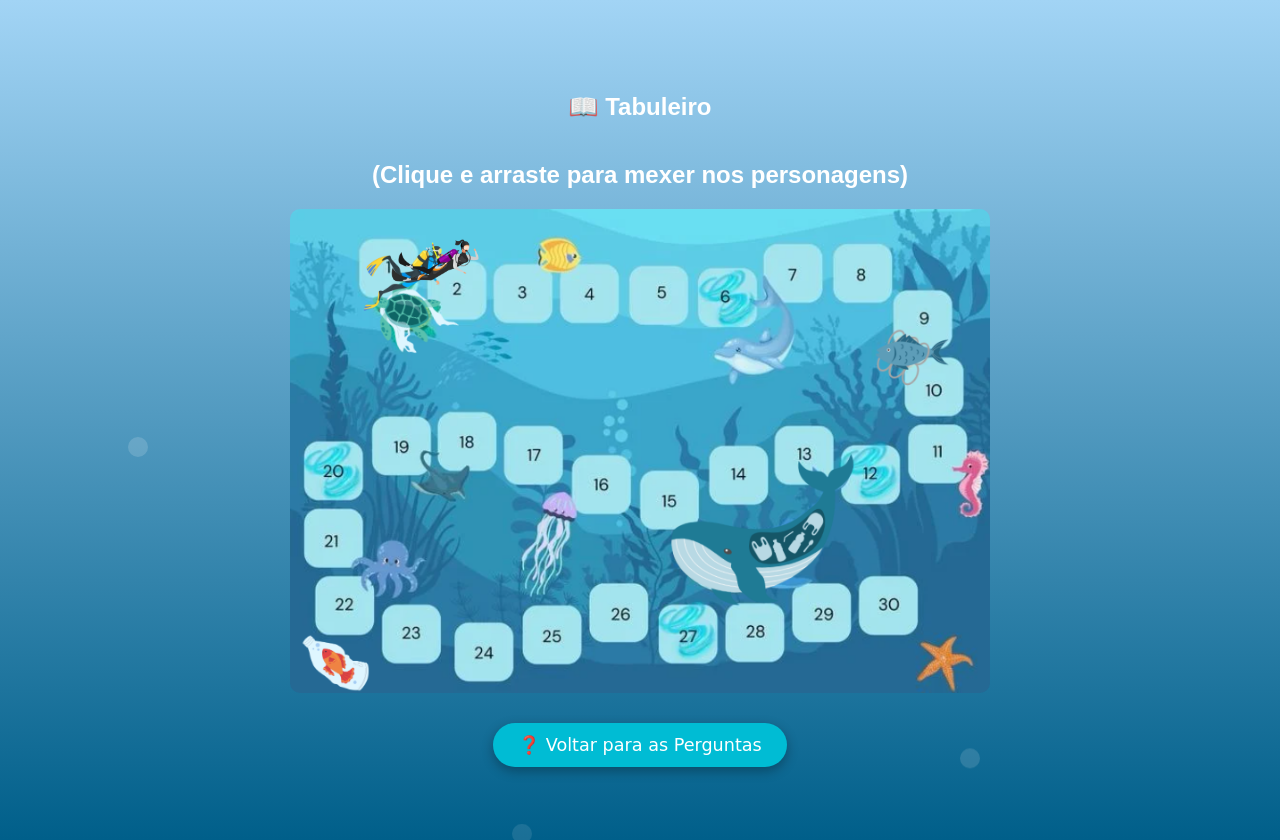
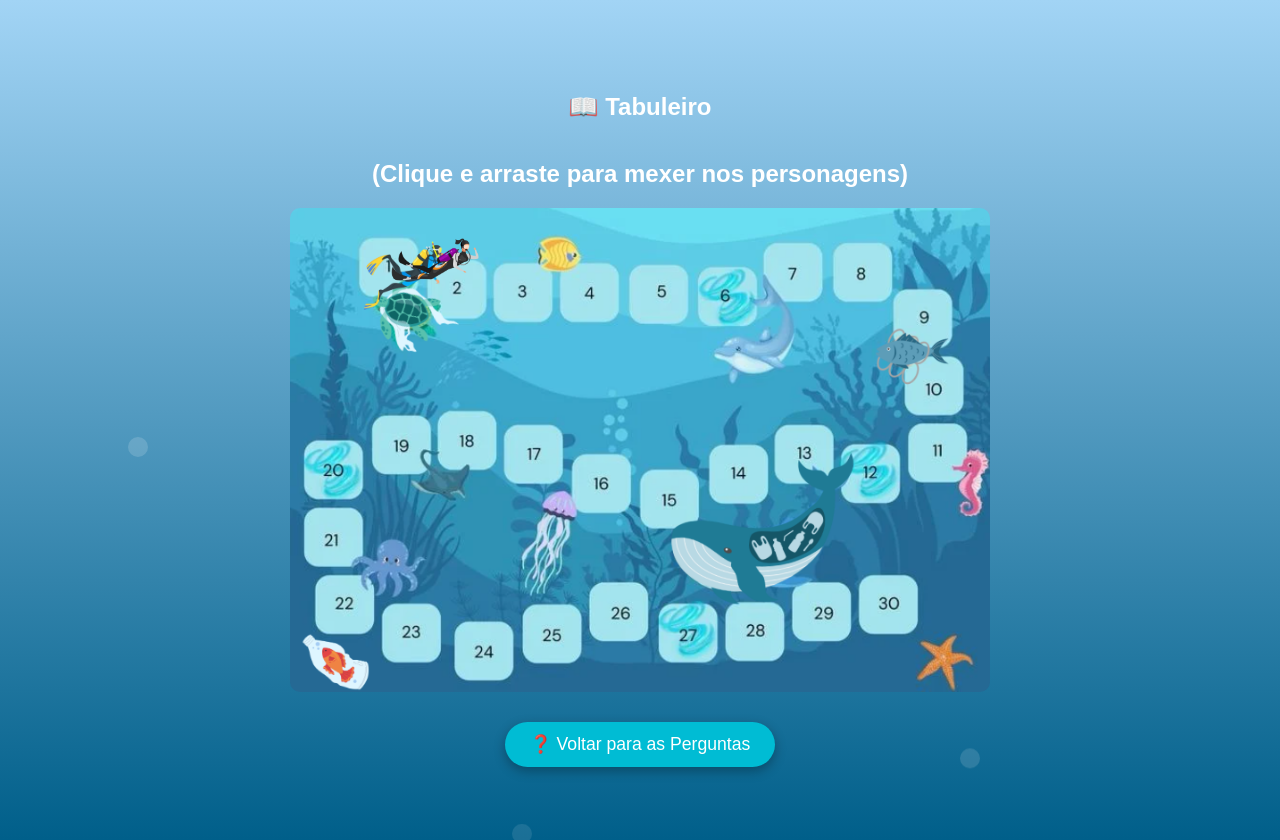
Before and after one commit to lili6556/tabuleiro-polui-o, a Flask app: page /tabuleiro in a window 1280 px wide. Run offline with Flask 3, Linux system fonts and the light colour scheme.

Commit message:
Update tabuleiro.html

```diff
--- a/templates/tabuleiro.html
+++ b/templates/tabuleiro.html
@@ -51,7 +51,7 @@
       cursor: pointer;
       transition: background 0.3s, transform 0.2s;
       box-shadow: 0 4px 12px rgba(0, 0, 0, 0.3);
-      font-family: 'Comic Sans MS', cursive;
+      font-family: 'Arial', cursive;
     }
 
     button:hover {
```
